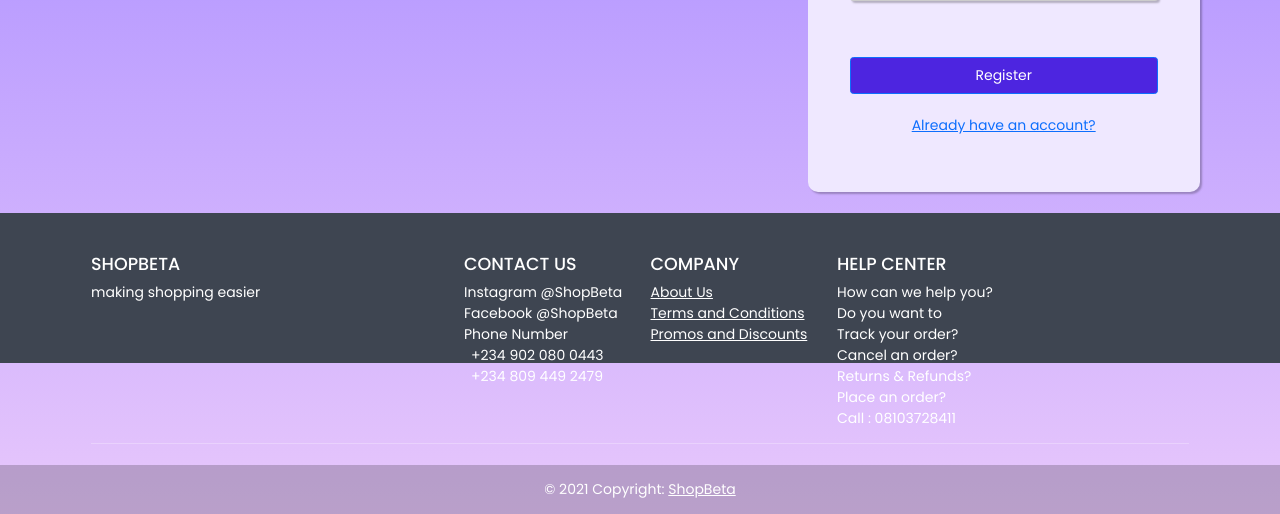
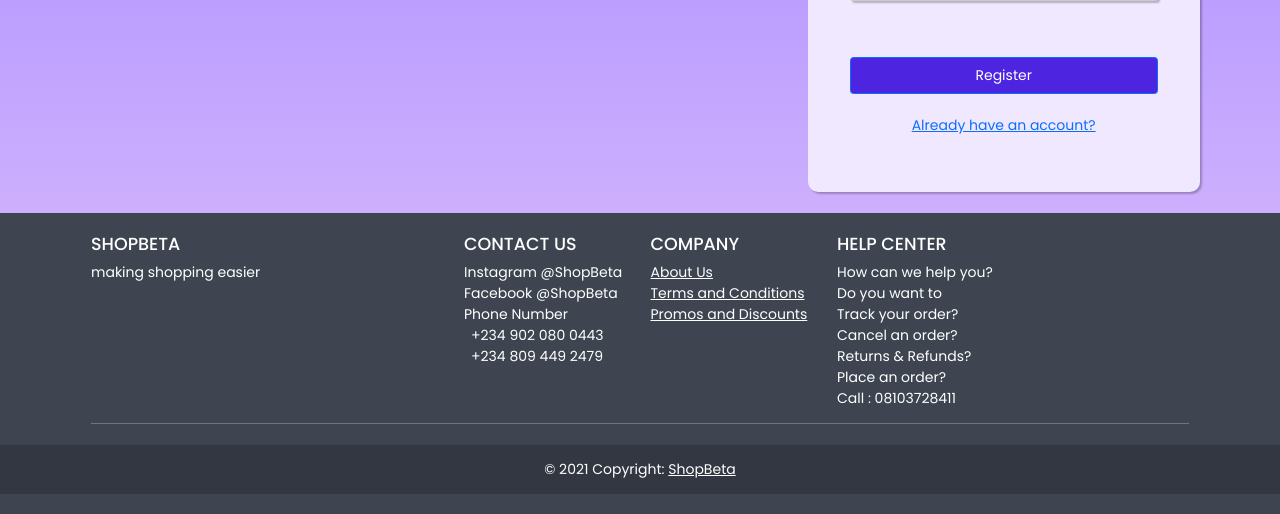
Before and after one commit to Josh596/multi-vendor-ecommerce, a Django app: page /register/ in a window 1280 px wide. Shown: the part 815-1329 px from the top of the page. Run offline with Django 3.2, Linux system fonts and the light colour scheme; parts of the project's set-up code (start-up, migrations or seed data) failed here and were passed over.

Commit message:
UI changes

```diff
--- a/static/css/styles.css
+++ b/static/css/styles.css
@@ -36,13 +36,7 @@ button {
     height: 300px;
 }
 
-.footer {
-    position: relative;
-    margin-top: -150px; /* negative value of footer height */
-    height: 150px;
-    clear:both;
-    padding-top:20px;
-}
+
 
 @media (max-width: 979px) {
     #search-form{
```
